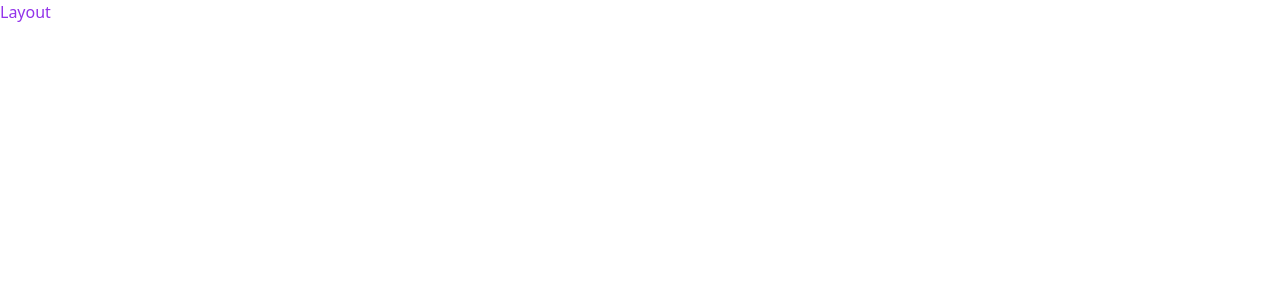
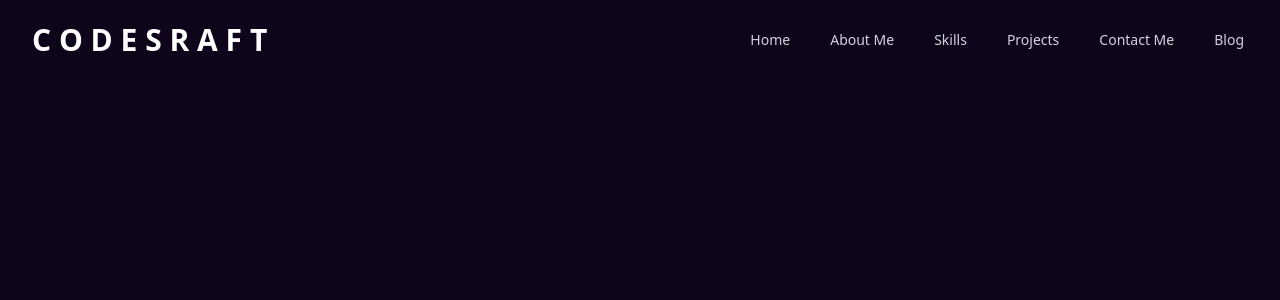
Before and after one commit to harun708280/portfolio-codesraft-Task, a React (Vite) app: page / in a window 1280 px wide. Shown: the top 300 px of the page. Built offline with nearby package versions, Linux system fonts and the light colour scheme.

Commit message:
create Navber

```diff
--- /dev/null
+++ b/src/components/shared/Nav.jsx
@@ -0,0 +1,102 @@
+"use client";
+
+import { useState, useEffect } from "react";
+import { Menu, X } from "lucide-react";
+
+import { Button } from "@/components/ui/button";
+import { Link } from "react-router-dom";
+import NavLink from "./nav-link";
+
+
+
+export default function Navbar() {
+  const [isOpen, setIsOpen] = useState(false);
+  const [scrolled, setScrolled] = useState(false);
+
+  useEffect(() => {
+    const handleScroll = () => {
+      setScrolled(window.scrollY > 20);
+    };
+
+    window.addEventListener("scroll", handleScroll);
+    return () => window.removeEventListener("scroll", handleScroll);
+  }, []);
+
+  const toggleMenu = () => setIsOpen(!isOpen);
+
+  const navLinks = [
+    { to: "#home", label: "Home" },
+    { to: "#about", label: "About Me" },
+    { to: "#skills", label: "Skills" },
+    { to: "#projects", label: "Projects" },
+    { to: "#contact", label: "Contact Me" },
+    { to: "#blog", label: "Blog" },
+  ];
+
+  return (
+    <nav
+      className={`fixed top-0 left-0 right-0 z-50 transition-all duration-300 ${
+        scrolled
+          ? "bg-[#0e051a] backdrop-blur-md border-b border-gray-800/50 shadow-lg"
+          : "bg-transparent"
+      }`}
+    >
+      <div className="max-w-7xl mx-auto px-4 sm:px-6 lg:px-8">
+        <div className="flex items-center flex-wrap justify-between h-20">
+          {/* Logo */}
+          <div className="flex-shrink-0">
+            <Link to="/">
+              <h1 className="md:text-3xl text-xl font-bold text-white uppercase">c o d e s r a f t</h1>
+            </Link>
+          </div>
+
+          {/* Desktop Navigation */}
+          <div className="hidden md:block">
+            <div className="ml-10 flex  items-center space-x-8">
+              {navLinks.map((link) => (
+                <NavLink key={link.to} to={link.to}>
+                  {link.label}
+                </NavLink>
+              ))}
+            </div>
+          </div>
+
+          {/* Mobile menu button */}
+          <div className="md:hidden">
+            <Button
+              variant="ghost"
+              size="icon"
+              onClick={toggleMenu}
+              className="!text-white hover:bg-background shadow-2xl"
+              aria-label="Toggle menu"
+            >
+              {isOpen ? <X  className="!text-white !text-[40px]" /> : <Menu size={24} />}
+            </Button>
+          </div>
+        </div>
+      </div>
+
+      {/* Mobile Navigation */}
+      <div
+        className={`md:hidden transition-all duration-300 ease-in-out ${
+          isOpen
+            ? "max-h-96 opacity-100 visible"
+            : "max-h-0 opacity-0 invisible"
+        } overflow-hidden bg-background/50 backdrop-blur-md border-b border-primary`}
+      >
+        <div className="px-2 pt-2 pb-3 space-y-1 sm:px-3">
+          {navLinks.map((link) => (
+            <a
+              key={link.to}
+              to={link.to}
+              className="text-gray-300 hover:text-white block px-3 py-2 rounded-md text-base font-medium hover:bg-gray-700/50 transition-colors duration-200"
+              onClick={toggleMenu}
+            >
+              {link.label}
+            </a>
+          ))}
+        </div>
+      </div>
+    </nav>
+  );
+}
--- /dev/null
+++ b/src/components/shared/nav-link.jsx
@@ -0,0 +1,43 @@
+import { useState, useEffect } from "react";
+
+export default function NavLink({ href, children }) {
+  const [isActive, setIsActive] = useState(false);
+
+  useEffect(() => {
+    const handleScroll = () => {
+      if (href === "#home" && window.scrollY < 200) {
+        setIsActive(true);
+        return;
+      }
+
+      const section = document.querySelector(href);
+      if (!section) return;
+
+      const rect = section.getBoundingClientRect();
+      const isInView = rect.top <= 100 && rect.bottom >= 100;
+
+      setIsActive(isInView);
+    };
+
+    window.addEventListener("scroll", handleScroll);
+    handleScroll(); // Check initial state
+
+    return () => window.removeEventListener("scroll", handleScroll);
+  }, [href]);
+
+  return (
+    <a
+      href={href}
+      className={`relative px-1 py-2 text-sm font-medium transition-colors duration-200 ${
+        isActive ? "text-white" : "text-gray-300 hover:text-white"
+      }`}
+    >
+      {children}
+      <span
+        className={`absolute bottom-0 left-0 w-full h-0.5 bg-[#8e26e4] transform origin-left transition-transform duration-300 ${
+          isActive ? "scale-x-100" : "scale-x-0 hover:scale-x-50"
+        }`}
+      />
+    </a>
+  );
+}
--- a/src/layout/Layout.jsx
+++ b/src/layout/Layout.jsx
@@ -1,9 +1,10 @@
+import Nav from '@/components/shared/Nav';
 import React from 'react';
 
 const Layout = () => {
     return (
-        <div>
-            <h1 className='text-purple-600'>Layout</h1>
+        <div className='bg-background  min-h-screen'>
+            <Nav/>
         </div>
     );
 };
--- a/tailwind.config.js
+++ b/tailwind.config.js
@@ -1,62 +1,59 @@
 /** @type {import('tailwindcss').Config} */
 module.exports = {
   darkMode: ["class"],
-    content: [
-    "./index.html",
-    "./src/**/*.{js,ts,jsx,tsx}",
-  ],
+  content: ["./index.html", "./src/**/*.{js,ts,jsx,tsx}"],
   theme: {
     extend: {
       colors: {
-   			text: '#ffffff',
-   			background: 'hsl(var(--background))',
+        text: "#ffffff",
+        background: "#0e051a",
         primary: {
-   				DEFAULT: 'hsl(var(--primary))',
-   				foreground: 'hsl(var(--primary-foreground))'
+          DEFAULT: "#6000fa",
+          foreground: "hsl(var(--primary-foreground))",
         },
         secondary: {
-   				DEFAULT: 'hsl(var(--secondary))',
-   				foreground: 'hsl(var(--secondary-foreground))'
+          DEFAULT: "#bdacff",
+          foreground: "hsl(var(--secondary-foreground))",
         },
         accent: {
-   				DEFAULT: 'hsl(var(--accent))',
-   				foreground: 'hsl(var(--accent-foreground))'
+          DEFAULT: "#1a1a1a",
+          foreground: "hsl(var(--accent-foreground))",
         },
-   			tertiary: '#A4A4A4',
-   			foreground: 'hsl(var(--foreground))',
+        tertiary: "#A4A4A4",
+        foreground: "hsl(var(--foreground))",
         card: {
-   				DEFAULT: 'hsl(var(--card))',
-   				foreground: 'hsl(var(--card-foreground))'
+          DEFAULT: "hsl(var(--card))",
+          foreground: "hsl(var(--card-foreground))",
         },
         popover: {
-   				DEFAULT: 'hsl(var(--popover))',
-   				foreground: 'hsl(var(--popover-foreground))'
+          DEFAULT: "hsl(var(--popover))",
+          foreground: "hsl(var(--popover-foreground))",
         },
         muted: {
-   				DEFAULT: 'hsl(var(--muted))',
-   				foreground: 'hsl(var(--muted-foreground))'
+          DEFAULT: "hsl(var(--muted))",
+          foreground: "hsl(var(--muted-foreground))",
         },
         destructive: {
-   				DEFAULT: 'hsl(var(--destructive))',
-   				foreground: 'hsl(var(--destructive-foreground))'
+          DEFAULT: "hsl(var(--destructive))",
+          foreground: "hsl(var(--destructive-foreground))",
         },
-   			border: 'hsl(var(--border))',
-   			input: 'hsl(var(--input))',
-   			ring: 'hsl(var(--ring))',
+        border: "hsl(var(--border))",
+        input: "hsl(var(--input))",
+        ring: "hsl(var(--ring))",
         chart: {
-   				'1': 'hsl(var(--chart-1))',
-   				'2': 'hsl(var(--chart-2))',
-   				'3': 'hsl(var(--chart-3))',
-   				'4': 'hsl(var(--chart-4))',
-   				'5': 'hsl(var(--chart-5))'
-   			}
+          1: "hsl(var(--chart-1))",
+          2: "hsl(var(--chart-2))",
+          3: "hsl(var(--chart-3))",
+          4: "hsl(var(--chart-4))",
+          5: "hsl(var(--chart-5))",
+        },
       },
       borderRadius: {
-   			lg: 'var(--radius)',
-   			md: 'calc(var(--radius) - 2px)',
-   			sm: 'calc(var(--radius) - 4px)'
-   		}
-   	}
+        lg: "var(--radius)",
+        md: "calc(var(--radius) - 2px)",
+        sm: "calc(var(--radius) - 4px)",
+      },
+    },
   },
   plugins: [require("tailwindcss-animate")],
-}
+};
```
Lines whose indentation alone changed are shown as unchanged.
